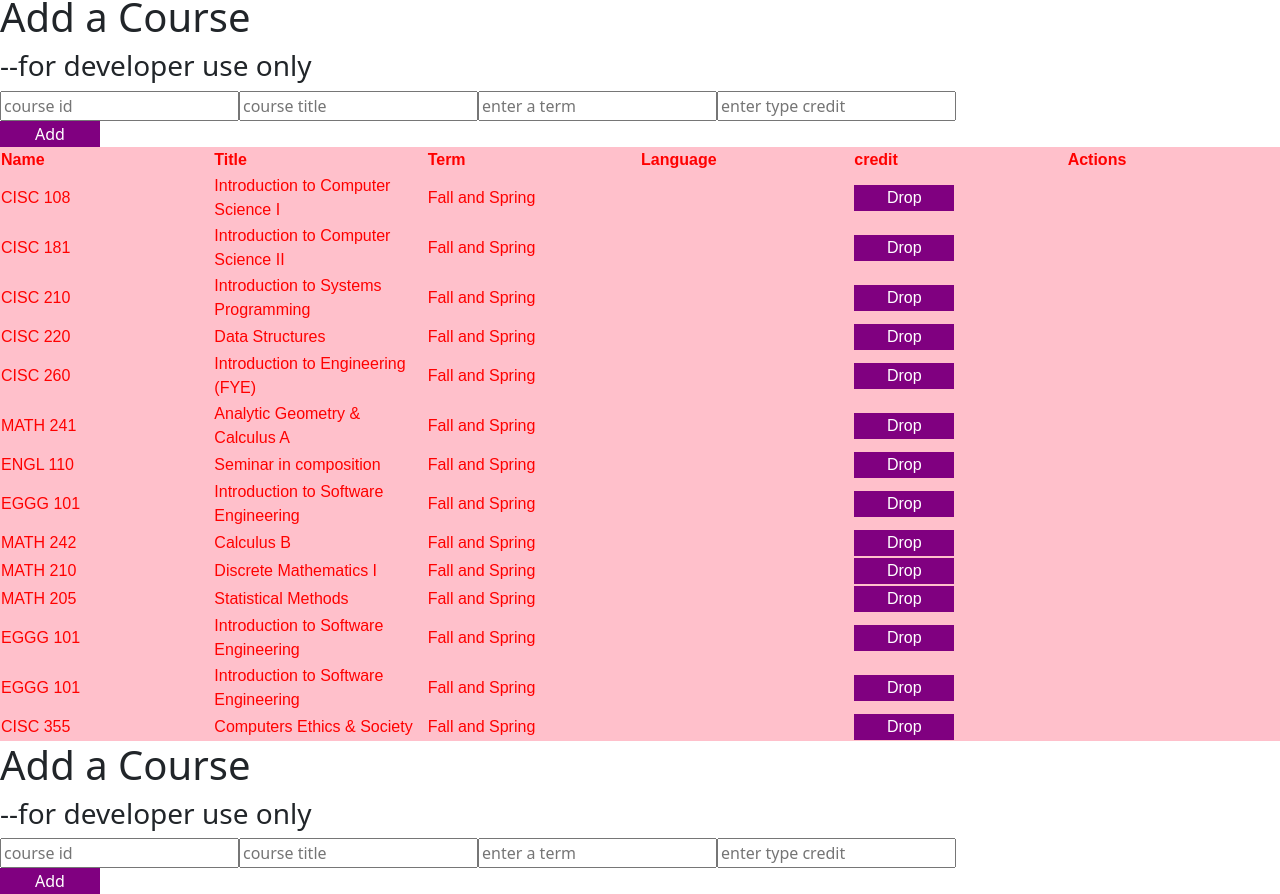
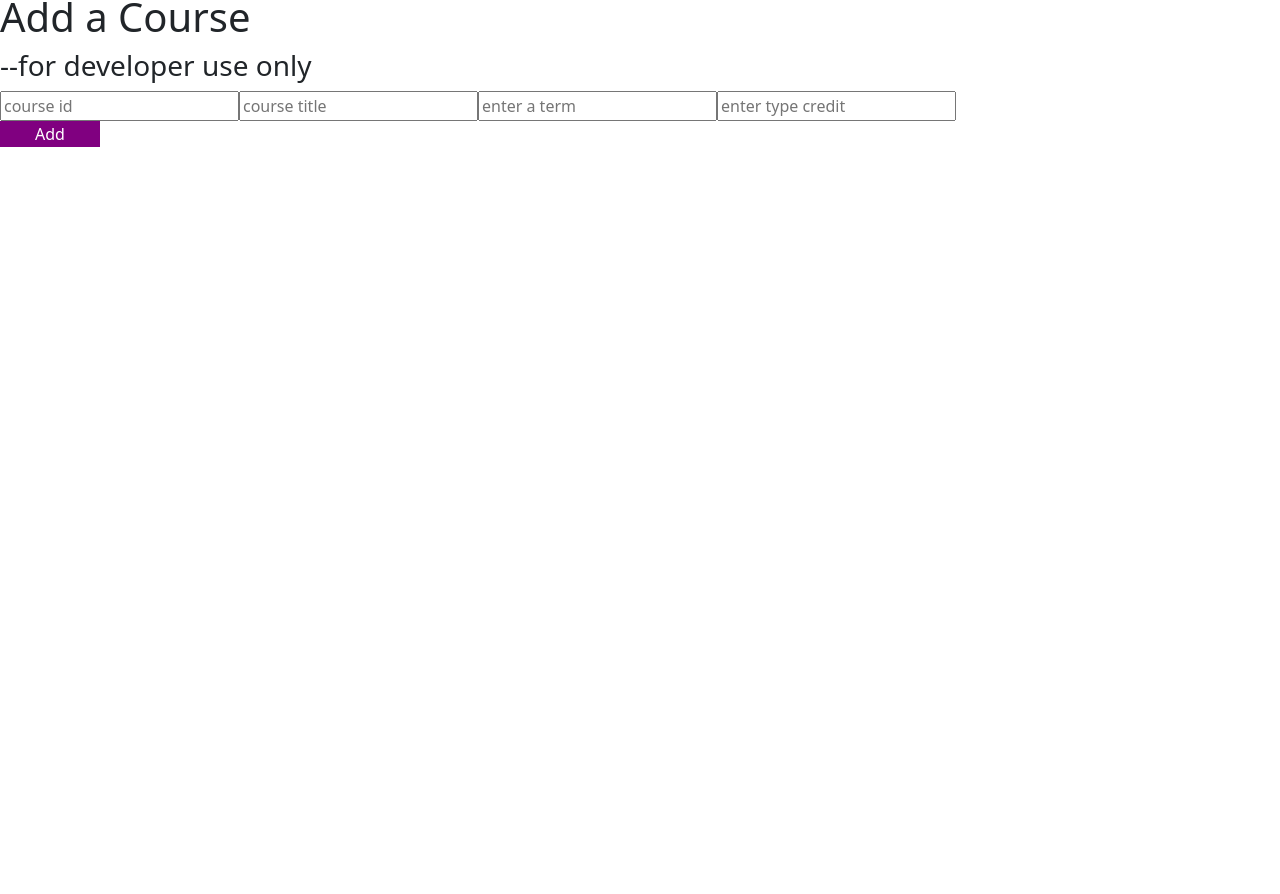
Before and after one commit to UD-CISC275-F21/ud-cis-scheduler-team-02, a React (Create React App) app: page / in a window 1280 px wide. Shown: the part 889-1783 px from the top of the page. After the commit the page ends 1036 px from the top, so only its background shows below. Built offline with nearby package versions, Linux system fonts and the light colour scheme.

Commit message:
file change

```diff
--- a/src/index.tsx
+++ b/src/index.tsx
@@ -5,7 +5,6 @@ import "./index.css";
 import App from "./App";
 import reportWebVitals from "./reportWebVitals";
 import "bootstrap/dist/css/bootstrap.css";
-import Table from "./Table";
 
 
 
@@ -17,8 +16,7 @@ import Table from "./Table";
 ReactDOM.render(
     <React.StrictMode>
         <App />
-        <Table />
-
+        {/* <Table /> */}
     </React.StrictMode>,
     document.getElementById("root")
 );
```
